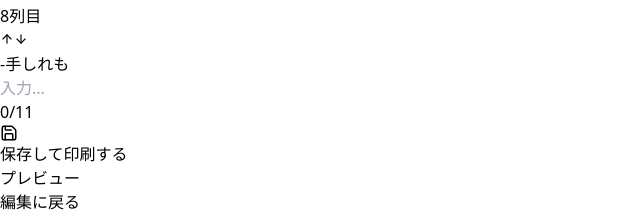
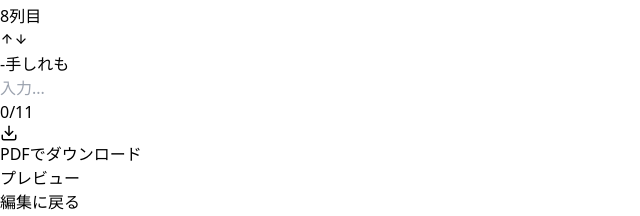
Before and after one commit to daiki0807/renrakucho-app, a React (Vite) app: page / in a window 1280 px wide. Shown: the part 1024-1240 px from the top of the page, without its empty margins (0-640 px from the left). Built offline with nearby package versions, Linux system fonts and the light colour scheme.

Commit message:
Implement PDF download feature

```diff
--- a/package.json
+++ b/package.json
@@ -13,6 +13,7 @@
     "deploy": "gh-pages -d dist"
   },
   "dependencies": {
+    "html2pdf.js": "^0.14.0",
     "lucide-react": "^0.563.0",
     "react": "^19.2.0",
     "react-dom": "^19.2.0"
--- a/src/App.jsx
+++ b/src/App.jsx
@@ -1,11 +1,12 @@
-import React, { useState } from 'react';
-import { BookOpen, Save, ArrowUp, ArrowDown } from 'lucide-react';
+import React, { useState, useRef } from 'react';
+import { BookOpen, Download, ArrowUp, ArrowDown } from 'lucide-react';
+import html2pdf from 'html2pdf.js';
 
 /**
- * 連絡帳アプリ モックアップ (v7 - 並べ替え機能追加版)
+ * 連絡帳アプリ モックアップ (v8 - PDFダウンロード機能追加版)
  * * 修正内容:
- * - 編集画面の各項目に「↑」「↓」ボタンを追加し、行の入れ替えを可能にしました。
- * - デザインと機能（1行目マーク専用など）は前回のv5ベースを維持。
+ * - 「保存して印刷」ボタンを「PDFでダウンロード」に変更。
+ * - html2pdf.jsを使用して、プレビューと同じ見た目のPDFを生成・ダウンロードする機能を追加。
  */
 
 // ----------------------------------------------------------------------
@@ -200,6 +201,7 @@ const DateColumn = ({ date, weekday }) => {
 export default function RenrakuchoApp() {
   const [data, setData] = useState(INITIAL_DATA);
   const [activeTab, setActiveTab] = useState('edit');
+  const notebookRef = useRef(null);
 
   const handleTextChange = (id, newText) => {
     setData(prev => ({
@@ -236,6 +238,22 @@ export default function RenrakuchoApp() {
 
   const handleDateChange = (key, value) => {
     setData(prev => ({ ...prev, [key]: value }));
+  };
+
+  // PDFダウンロード処理
+  const handleDownloadPDF = () => {
+    const element = notebookRef.current;
+    if (!element) return;
+
+    const opt = {
+      margin: 0,
+      filename: `renrakucho-${data.date}.pdf`,
+      image: { type: 'jpeg', quality: 0.98 },
+      html2canvas: { scale: 2, useCORS: true },
+      jsPDF: { unit: 'mm', format: 'a4', orientation: 'portrait' }
+    };
+
+    html2pdf().set(opt).from(element).save();
   };
 
   // ボタン定義
@@ -394,9 +412,12 @@ export default function RenrakuchoApp() {
           </section>
 
           <div className="pt-4 pb-8">
-            <button className="w-full py-3 bg-indigo-600 hover:bg-indigo-700 text-white rounded-lg shadow-lg shadow-indigo-200 flex items-center justify-center gap-2 transition-all active:scale-95">
-              <Save size={18} />
-              <span>保存して印刷する</span>
+            <button
+              onClick={handleDownloadPDF}
+              className="w-full py-3 bg-indigo-600 hover:bg-indigo-700 text-white rounded-lg shadow-lg shadow-indigo-200 flex items-center justify-center gap-2 transition-all active:scale-95"
+            >
+              <Download size={18} />
+              <span>PDFでダウンロード</span>
             </button>
           </div>
         </div>
@@ -423,7 +444,10 @@ export default function RenrakuchoApp() {
           <div className="min-h-full p-4 flex items-center justify-center">
 
             {/* ノートブック用紙: 元のシンプルな白背景に戻す */}
-            <div className="bg-white shadow-xl w-full max-w-[400px] md:max-w-2xl aspect-[3/4] relative overflow-hidden flex flex-col rounded-sm border border-slate-300 shrink-0">
+            <div
+              ref={notebookRef}
+              className="bg-white shadow-xl w-full max-w-[400px] md:max-w-2xl aspect-[3/4] relative overflow-hidden flex flex-col rounded-sm border border-slate-300 shrink-0"
+            >
 
               {/* 上部ヘッダー */}
               <div className="h-[8%] border-b border-slate-300 w-full bg-slate-50/50 flex items-end justify-between px-4 pb-2 shrink-0">
```
Also changed, not shown: 1 other file (tests, documents, lock files or other folders).
